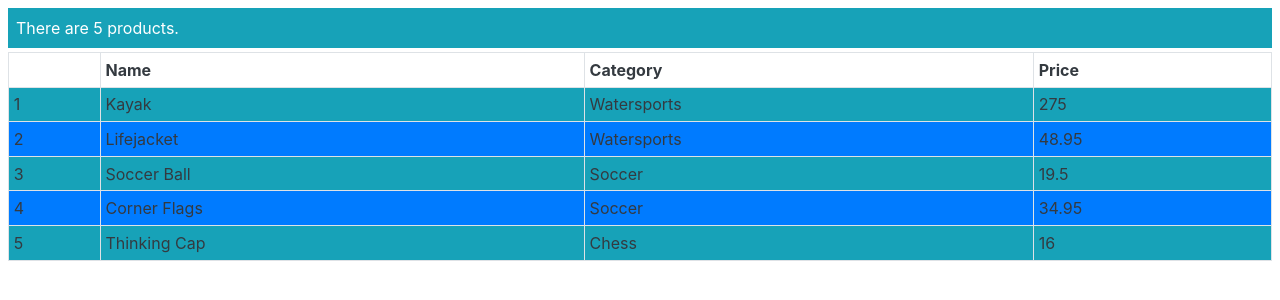
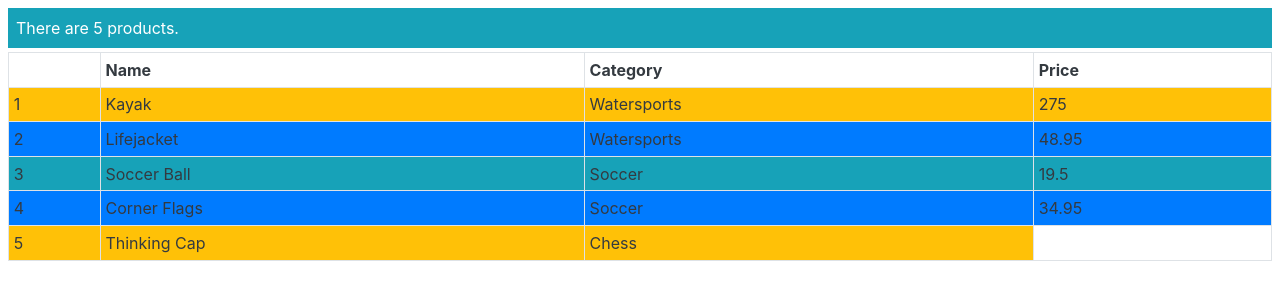
Before and after one commit to rene-copaga/example, an Angular app: page / in a window 1280 px wide. Shown: the top 300 px of the page. Built offline with nearby package versions, Linux system fonts and the light colour scheme.

Commit message:
Using the First and Last Values

```diff
--- a/src/app/template.html
+++ b/src/app/template.html
@@ -4,13 +4,17 @@
     </div>
 
     <table class="table table-sm table-bordered mt-1 text-dark">
-        <tr><th></th><th>Name</th><th>Category</th><th>Price</th></tr>
-        <tr *ngFor="let item of getProducts(); let i = index; let odd=odd"
-            [class.bg-primary]="odd" [class.bg-info]="!odd">
+        <tr class="text-dark">
+            <th></th><th>Name</th><th>Category</th><th>Price</th>
+        </tr>
+        <tr *ngFor="let item of getProducts(); let i = index; let odd=odd;
+                let first = first; let last = last"
+            [class.bg-primary]="odd" [class.bg-info]="!odd"
+            [class.bg-warning]="first || last">
             <td>{{i + 1}}</td>
             <td>{{item.name}}</td>
             <td>{{item.category}}</td>
-            <td>{{item.price}}</td>
+            <td *ngIf="!last">{{item.price}}</td>
         </tr>
     </table>
 </div>
```
